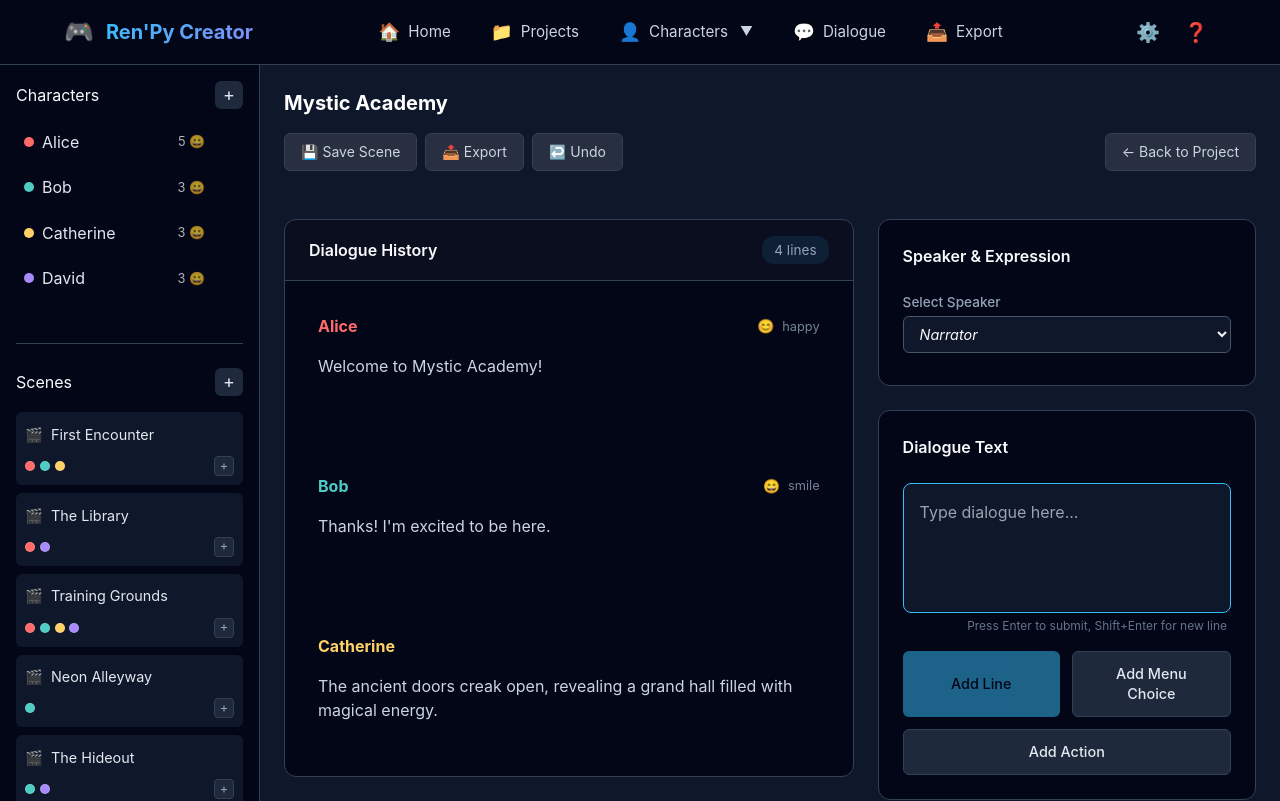
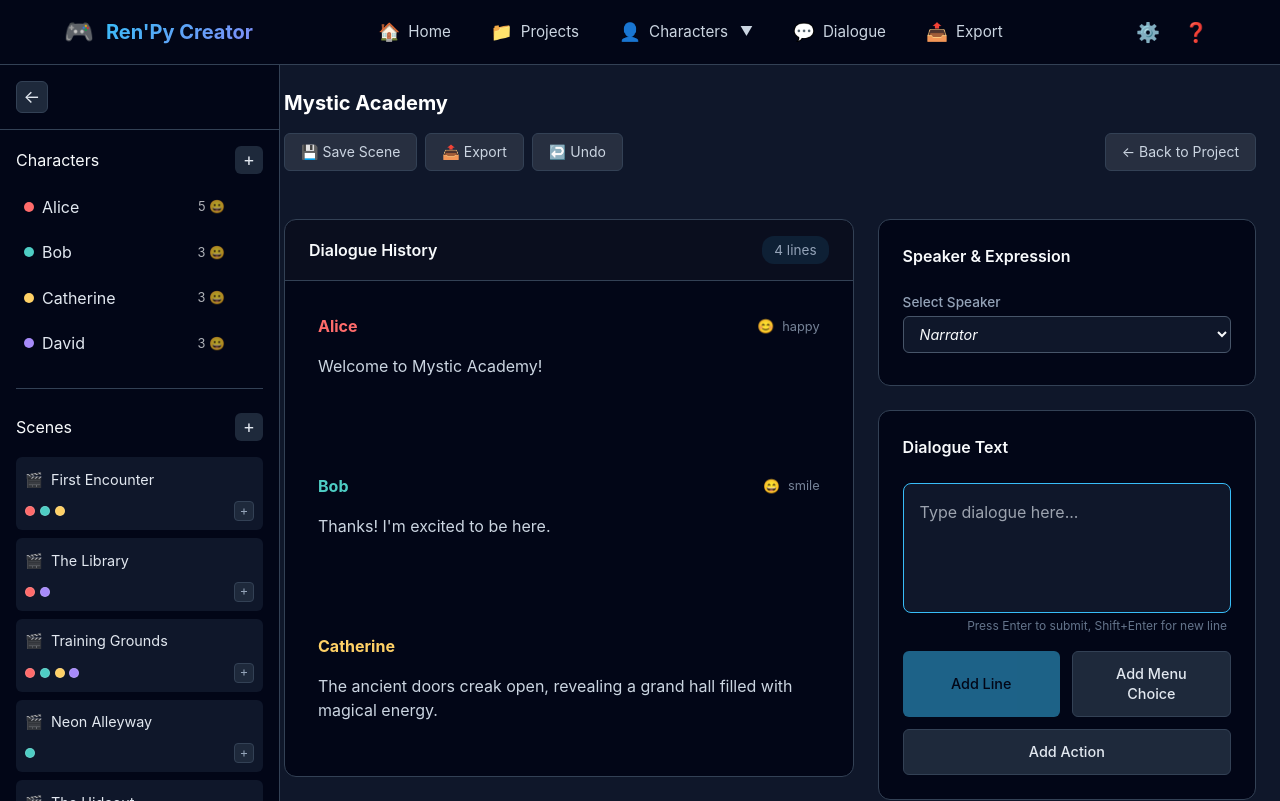
Before and after one commit to JephrenNaicker/RenpyCreatorStudio, a Vue app in the folder frontend/: page /projects/1/scenes in a window 1280 px wide. Built offline with nearby package versions, Linux system fonts and the light colour scheme; the HTML template or start-up script is replaced by a standard one.

Commit message:
Enhance Project Sidebar: Implement collapsible sidebar with toggle functionality and update styles for improved UI

```diff
--- a/frontend/src/components/scene/ProjectSidebar.vue
+++ b/frontend/src/components/scene/ProjectSidebar.vue
@@ -1,7 +1,16 @@
 <template>
-    <aside class="sidebar">
+    <aside class="sidebar" :class="{ collapsed: isSidebarCollapsed }">
+        <!-- Sidebar Header with Collapse Button -->
+        <div class="sidebar-header">
+            <button class="collapse-btn" @click="toggleSidebar"
+                :title="isSidebarCollapsed ? 'Expand sidebar' : 'Collapse sidebar'">
+                <span v-if="isSidebarCollapsed">☰</span>
+                <span v-else>←</span>
+            </button>
+        </div>
 
-        <!-- Project Characters (roster) — collapsed feel, just dots + manage link -->
+        <div v-if="!isSidebarCollapsed" class="sidebar-content">
+            <!-- Project Characters (roster) -->
             <div class="roster-header">
                 <h3>Characters</h3>
                 <button class="icon-button" @click="$emit('add-character')" title="Add character to project">
@@ -14,7 +23,8 @@
                     <span class="color-dot" :style="{ background: char.color }" />
                     <span class="character-name">{{ char.name }}</span>
                     <span class="expression-count">{{ char.expressions?.length || 0 }} 😀</span>
-                <button class="remove-character" @click.stop="confirmRemoveCharacter(char)" title="Remove from project">
+                    <button class="remove-character" @click.stop="confirmRemoveCharacter(char)"
+                        title="Remove from project">
                         <span>✕</span>
                     </button>
                 </div>
@@ -56,7 +66,8 @@
                                         </span>
                                     </div>
                                     <div class="scene-actions">
-                                    <button class="rename-scene" @click.stop="startEditing(scene)" title="Rename scene">
+                                        <button class="rename-scene" @click.stop="startEditing(scene)"
+                                            title="Rename scene">
                                             <span>✎</span>
                                         </button>
                                         <button class="delete-scene" @click.stop="confirmDeleteScene(scene)"
@@ -80,17 +91,21 @@
 
                                     <!-- Add character to scene button -->
                                     <button class="cast-add-btn" @click.stop="togglePicker(scene.id)"
-                                    title="Assign characters to scene">+</button>
+                                        :title="pickerSceneId === scene.id ? 'Close picker' : 'Assign characters to scene'">
+                                        <span>{{ pickerSceneId === scene.id ? '−' : '+' }}</span>
+                                    </button>
                                 </div>
 
                                 <!-- Character picker popover -->
                                 <div v-if="pickerSceneId === scene.id" class="char-picker" @click.stop>
-                                <input v-model="pickerSearch" class="picker-search" placeholder="Search characters..."
-                                    @click.stop />
+                                    <input v-model="pickerSearch" class="picker-search"
+                                        placeholder="Search characters..." @click.stop />
                                     <div class="picker-list">
-                                    <label v-for="char in filteredPickerCharacters" :key="char.id" class="picker-row">
+                                        <label v-for="char in filteredPickerCharacters" :key="char.id"
+                                            class="picker-row">
                                             <input type="checkbox" :checked="scene.character_ids.includes(char.id)"
-                                            @change="toggleCharacterInScene(scene, char.id)" class="picker-checkbox" />
+                                                @change="toggleCharacterInScene(scene, char.id)"
+                                                class="picker-checkbox" />
                                             <span class="cast-dot" :style="{ background: char.color }" />
                                             <span class="picker-name">{{ char.name }}</span>
                                             <span v-if="char.nickname" class="picker-nick">"{{ char.nickname }}"</span>
@@ -107,6 +122,7 @@
 
                 <div v-else class="empty-scenes">
                     <p class="text-sm text-gray-500 text-center py-4">No scenes yet. Click + to add one.</p>
+                </div>
             </div>
         </div>
 
@@ -160,6 +176,13 @@ interface Emits {
 
 const props = defineProps<Props>();
 const emit = defineEmits<Emits>();
+
+// ── Sidebar collapse state ─────────────────────────────────
+const isSidebarCollapsed = ref(false);
+
+const toggleSidebar = () => {
+    isSidebarCollapsed.value = !isSidebarCollapsed.value;
+};
 
 // ── Editing state ──────────────────────────────────────────
 const editingSceneId = ref<string | null>(null);
@@ -321,6 +344,89 @@ const cancelDelete = () => {
 </script>
 
 <style scoped>
+.sidebar {
+    position: relative;
+    background: #020617;
+    border-right: 1px solid #334155;
+    overflow-y: auto;
+    height: 100%;
+    display: flex;
+    flex-direction: column;
+    transition: width 0.3s ease;
+    width: 280px;
+}
+
+.sidebar.collapsed {
+    width: 48px;
+    min-width: 48px;
+}
+
+/* Sidebar Header */
+.sidebar-header {
+    display: flex;
+    align-items: center;
+    justify-content: flex-start;
+    padding: 1rem;
+    border-bottom: 1px solid #334155;
+    background: #020617;
+}
+
+.collapse-btn {
+    background: #1e293b;
+    border: 1px solid #334155;
+    border-radius: 6px;
+    color: #e2e8f0;
+    width: 32px;
+    height: 32px;
+    display: flex;
+    align-items: center;
+    justify-content: center;
+    cursor: pointer;
+    transition: all 0.2s;
+    font-size: 1.1rem;
+    flex-shrink: 0;
+}
+
+.collapse-btn:hover {
+    background: #38bdf8;
+    border-color: #38bdf8;
+    color: white;
+    transform: scale(1.05);
+}
+
+.sidebar-content {
+    flex: 1;
+    padding: 1rem;
+    overflow-y: auto;
+}
+
+/* Hide content when collapsed */
+.collapsed .sidebar-content {
+    display: none;
+}
+
+.collapsed .sidebar-header {
+    justify-content: center;
+    padding: 1rem 0;
+}
+
+.collapsed .collapse-btn {
+    margin: 0;
+}
+
+/* Rest of your existing styles remain the same */
+.roster-header {
+    display: flex;
+    justify-content: space-between;
+    align-items: center;
+    margin-bottom: 0.75rem;
+}
+
+.roster-header h3 {
+    margin: 0;
+    color: #f8fafc;
+}
+
 .remove-character {
     background: transparent;
     border: none;
@@ -341,16 +447,6 @@ const cancelDelete = () => {
 .remove-character:hover {
     color: #f87171;
     background: rgba(239, 68, 68, 0.1);
-}
-
-.sidebar {
-    background: #020617;
-    border-right: 1px solid #334155;
-    padding: 1rem;
-    overflow-y: auto;
-    height: 100%;
-    display: flex;
-    flex-direction: column;
 }
 
 .roster-header {
```
Lines whose indentation alone changed are shown as unchanged.
